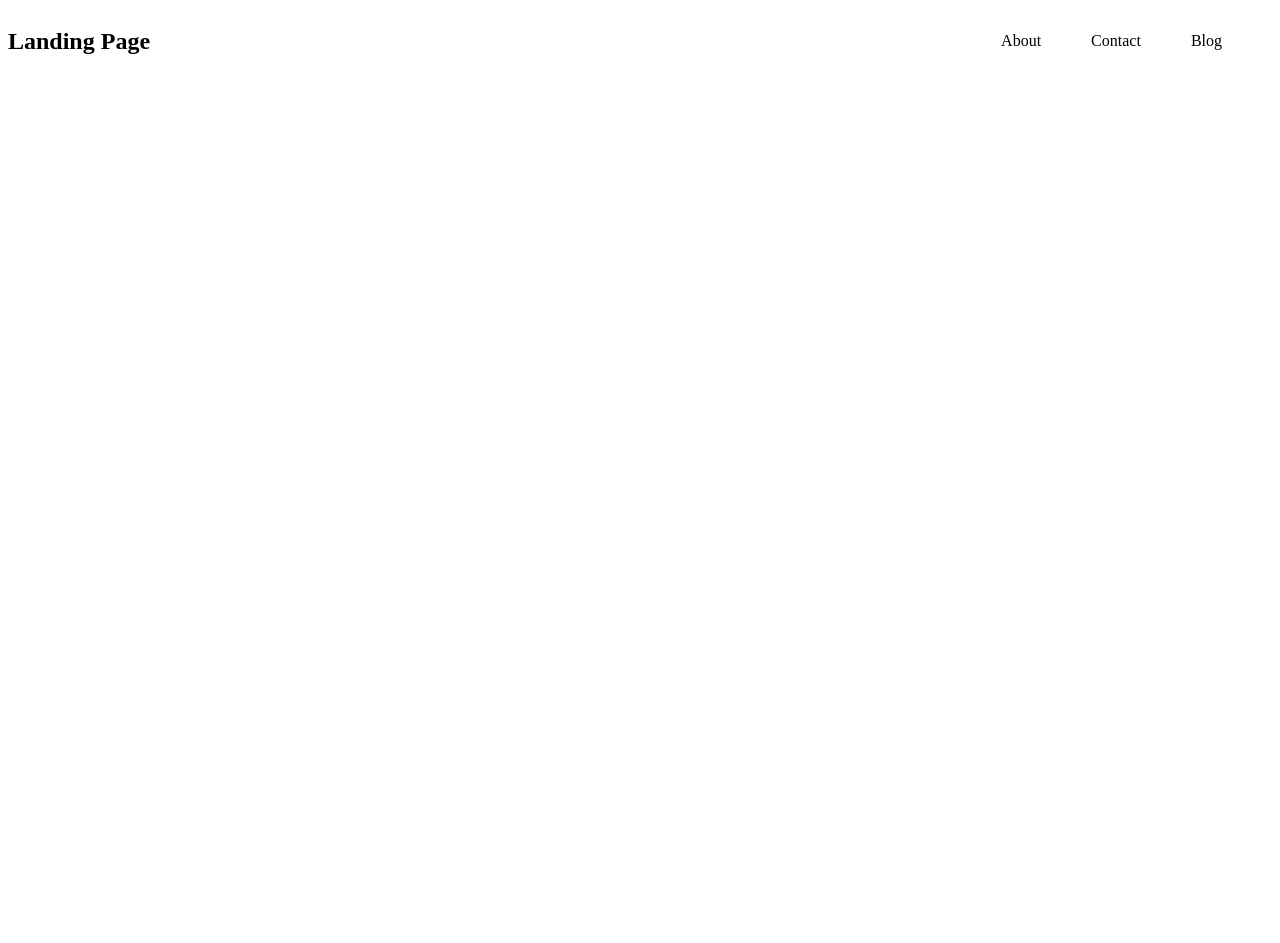
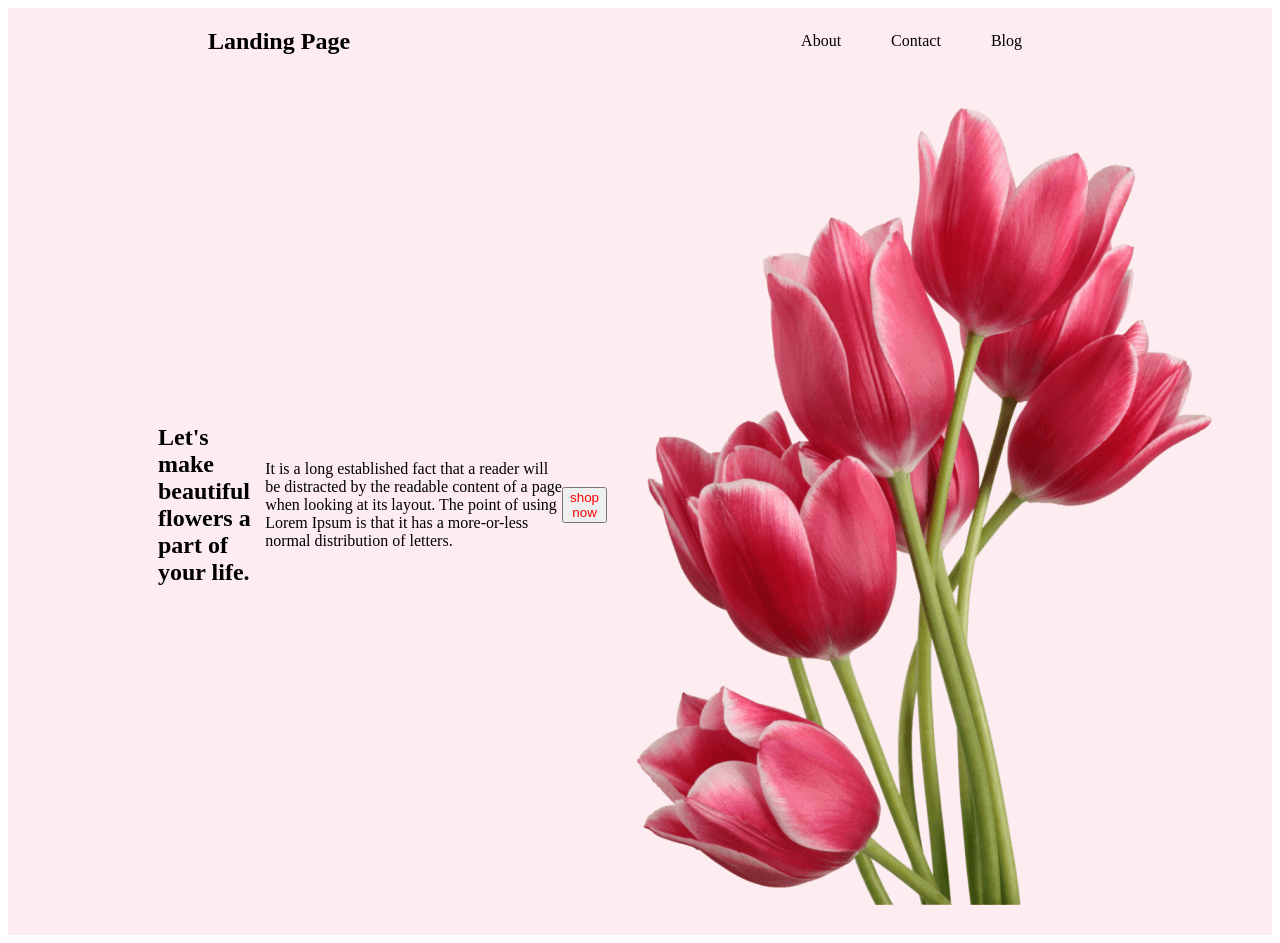
Before and after one commit to freelancertahin/my-first-assignment, a plain HTML site: page index.html in a window 1280 px wide. Before the commit the page ends 800 px from the top, so only its background shows below. Drawn offline with Linux system fonts and the light colour scheme.

Commit message:
added images

```diff
--- a/assignment.css
+++ b/assignment.css
@@ -3,6 +3,7 @@ nav {
     display: flex;
     justify-content: space-between;
     align-items: center;
+    margin: 0 200px;
 }
 
 nav > ul{
@@ -17,3 +18,16 @@ nav a {
     text-decoration: none;
     color: black;
 }
+/* header releted style */
+.header {
+    background: rgba(229, 84, 115, 0.10);
+}
+
+.banner{
+    padding: 30px 30px 30px 150px;
+    display: flex;
+    align-items: center;
+}
+.button{
+    color:red ;
+}
--- a/index.html
+++ b/index.html
@@ -9,15 +9,27 @@
 </head>
 
 <body>
-    <header>
+    <header class="header">
         <nav>
-            <h2>Landing Page</h2>
+            <h1>Landing Page</h1>
             <ul>
                 <li><a href="">About</a></li>
                 <li><a href=""></a>Contact</li>
                 <li><a href=""></a>Blog</li>
             </ul>
         </nav>
+        <div class="banner">
+            <h2>Let's make beautiful flowers a part of your life.</h2>
+            <p class="pera">
+                It is a long established fact that a reader will be distracted by the readable
+                 content of a page when looking at its layout. The point of using Lorem Ipsum
+                  is that it has a more-or-less normal distribution of letters.
+            </p>
+            <button class="button">shop now</button>
+            <img  class="images" src="images/pngwing 10.png" alt="">
+
+
+        </div>
 
     </header>
 
```
Also changed, not shown: images/Flower 01.png (added), images/Group 57.png (added), images/Group 58.png (added), images/Group 59.png (added), images/Rectangle 4.png (added), images/Rectangle 5.png (added), images/Rectangle 6.png (added), images/Rectangle 9.png (added), images/pngwing 10.png (added), images/pngwing 5.png (added), images/pngwing 6.png (added), images/pngwing 7.png (added), images/pngwing 8.png (added).
